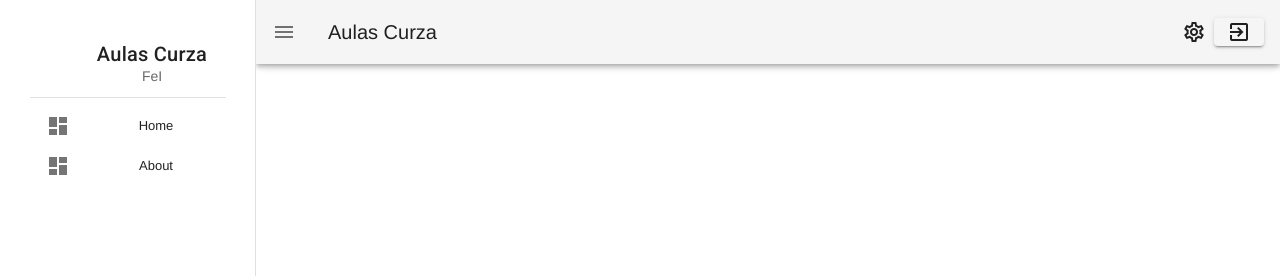
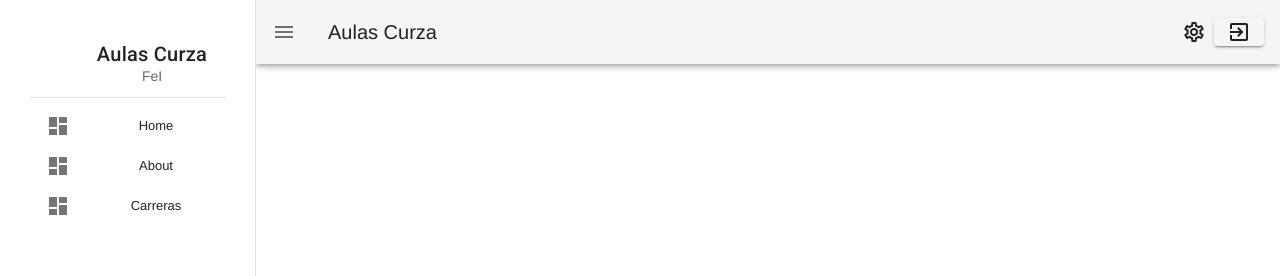
Before and after one commit to alejandroTelmo/aulas2023, a Vue app in the folder frontend/: page / in a window 1280 px wide. Shown: the top 276 px of the page. Built offline with nearby package versions, Linux system fonts and the light colour scheme.

Commit message:
Se agregó al enrutamiento y al menú el acceso al componente listadoCarreras.

```diff
--- a/frontend/src/components/MainMenu.vue
+++ b/frontend/src/components/MainMenu.vue
@@ -39,6 +39,7 @@ export default {
     items: [
       { title: "Home", icon: "mdi-view-dashboard", to: "/home" },
       { title: "About", icon: "mdi-view-dashboard", to: "/about" },
+      { title: "Carreras", icon: "mdi-view-dashboard", to: "/carreras" },
     ],
   }),
   mounted() {},
--- a/frontend/src/router/index.js
+++ b/frontend/src/router/index.js
@@ -2,6 +2,7 @@ import Vue from "vue";
 import VueRouter from "vue-router";
 import AulasHome from "../components/AulasHome";
 import AulasAbout from "../components/AulasAbout";
+import ListadoCarreras from "../components/ListadoCarreras"
 
 Vue.use(VueRouter);
 
@@ -16,6 +17,11 @@ const routes = [
     name: "AulasAbout",
     component: AulasAbout,
   },
+  {
+    path: "/carreras",
+    name: "ListadoCarreras",
+    component: ListadoCarreras,
+  },
 ];
 
 const router = new VueRouter({
```
